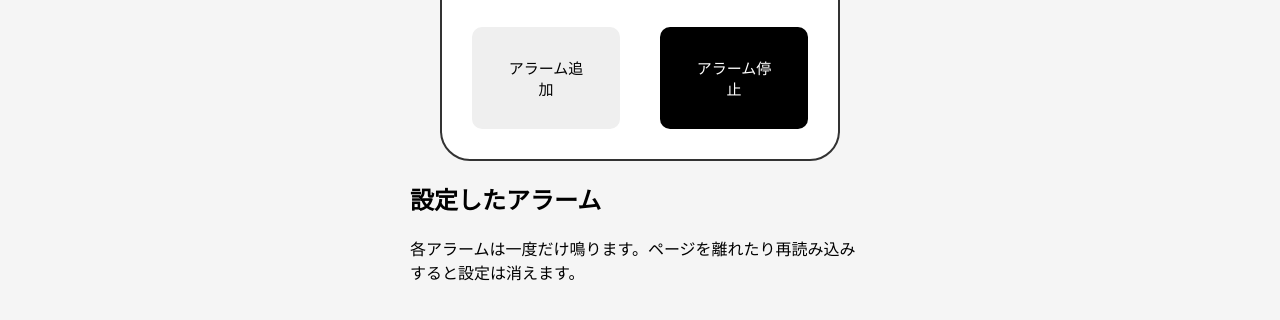
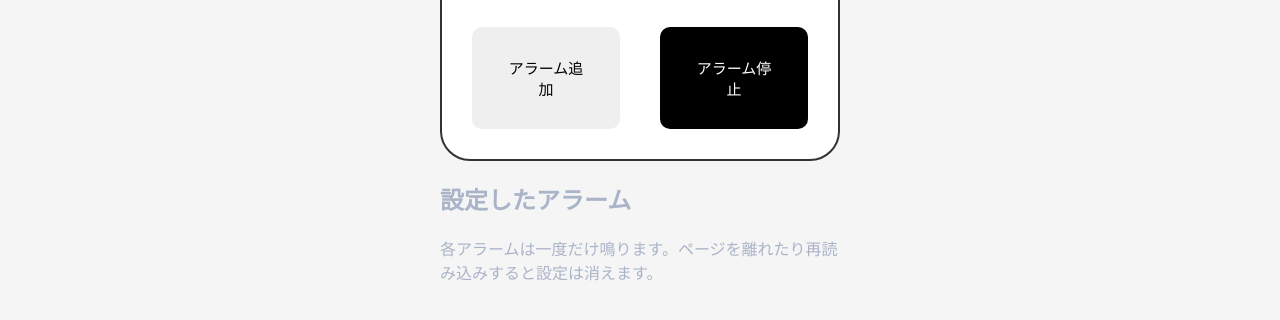
Before and after one commit to sselect883-bot/my-improved-alarm.app, a plain HTML site: page index_w.html in a window 1280 px wide. Shown: the part 376-696 px from the top of the page. Drawn offline with Linux system fonts and the light colour scheme.

Commit message:
Add files via upload
ファイル更新

```diff
--- a/style2w.css
+++ b/style2w.css
@@ -305,8 +305,10 @@ button{
 
 
 .alarm-list-container {
-    width: 100%;
-    max-width: 460px;
+    width: 90%;
+    max-width: 400px;
+    color:#AAB4C8;
+    margin:0 auto;
 }
 
 #alarm-list {
```
